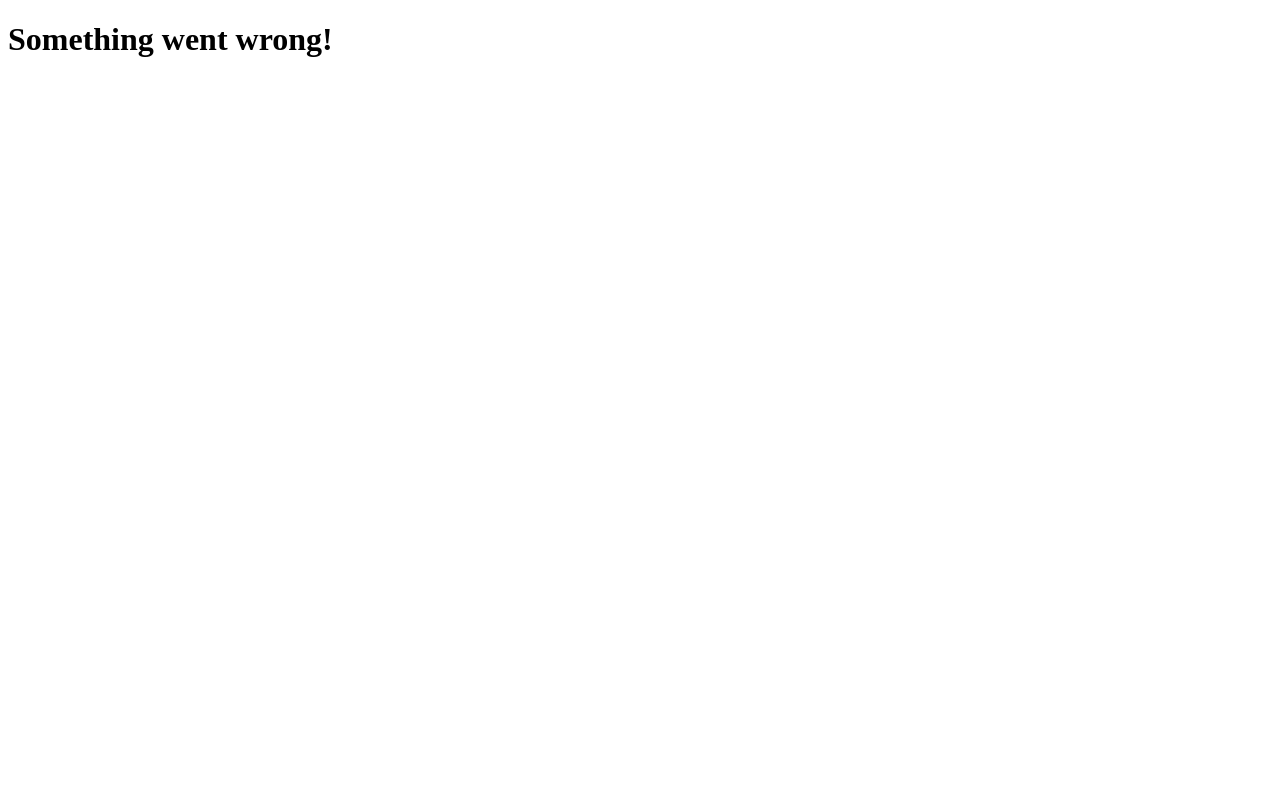
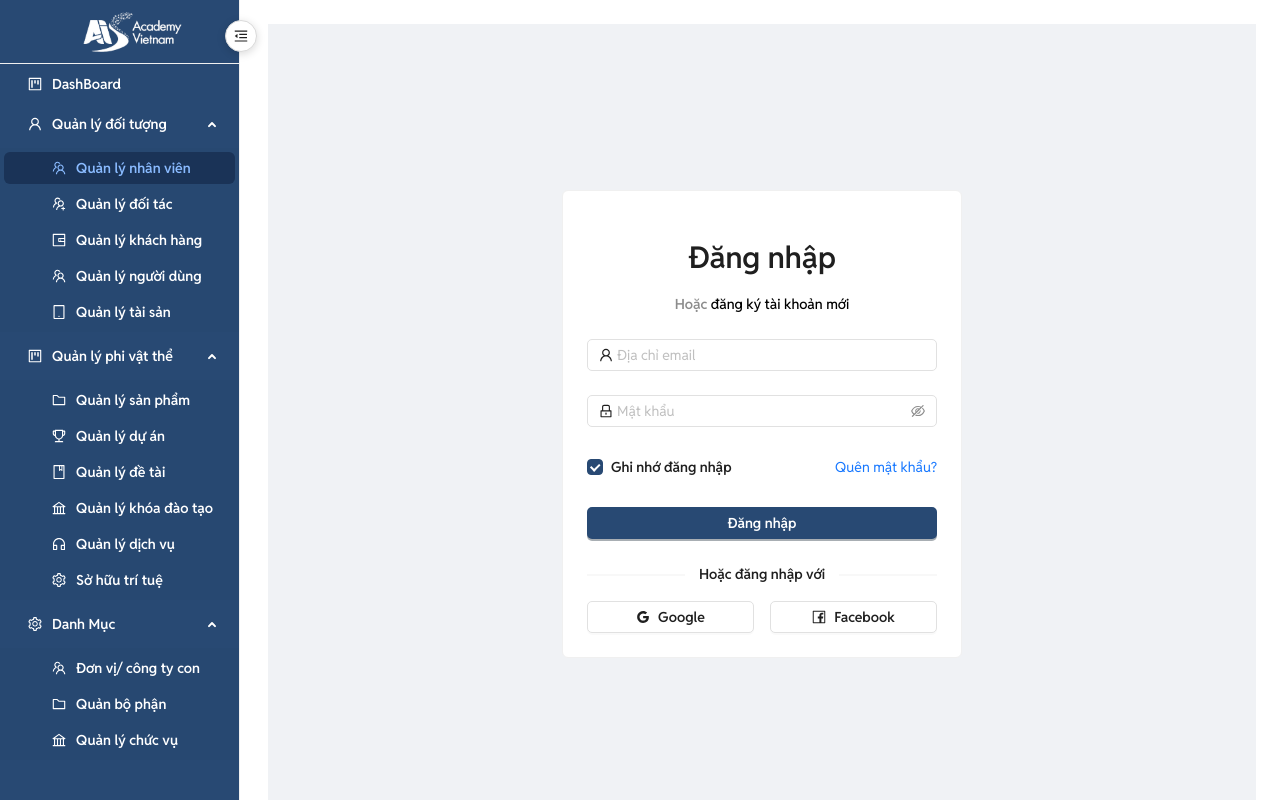
Before and after one commit to plinh118/doan3_Quanlytaisan, a Next.js app: page /1 in a window 1280 px wide. Before the commit this address had no page. Built offline with nearby package versions, Linux system fonts and the light colour scheme; no server answers.

Commit message:
dashboash

```diff
--- /dev/null
+++ b/src/app/[locale]/page.tsx
@@ -0,0 +1,156 @@
+'use client';
+
+import { useState } from 'react';
+import { useRouter } from 'next/navigation';
+import Link from 'next/link';
+import {
+  Form,
+  Input,
+  Button,
+  Checkbox,
+  Card,
+  Alert,
+  Divider,
+  Typography,
+} from 'antd';
+import {
+  UserOutlined,
+  LockOutlined,
+  EyeInvisibleOutlined,
+  EyeTwoTone,
+  GoogleOutlined,
+  FacebookOutlined,
+} from '@ant-design/icons';
+import { authAPI } from '@/libs/api/auth.api';
+import { RULES_FORM } from '@/utils/validator';
+import { useNotification } from '@/components/UI_shared/Notification';
+const { Title, Text } = Typography;
+
+export default function LoginPage() {
+  const router = useRouter();
+  const [loading, setLoading] = useState(false);
+  const [error, setError] = useState('');
+  const { show } = useNotification();
+
+  const onFinish = async (values: any) => {
+    setLoading(true);
+
+    try {
+      const data = await authAPI.login(values.email, values.password);
+
+      show({ result: data, messageDone: 'Đăng nhập thành công' });
+      if (data === 0) {
+        router.push('/vi/dashboard');
+      }
+    } catch (err: any) {
+      const errorCode = err.response?.data?.errorCode || 8;
+      show({ result: errorCode });
+    } finally {
+      setLoading(false);
+    }
+  };
+
+  return (
+    <div
+      style={{
+        minHeight: '100vh',
+        display: 'flex',
+        alignItems: 'center',
+        justifyContent: 'center',
+        background: '#f0f2f5',
+        padding: '12px',
+      }}
+    >
+      <Card style={{ width: '100%', maxWidth: '400px' }}>
+        <Title level={2} style={{ textAlign: 'center', marginBottom: '16px' }}>
+          Đăng nhập
+        </Title>
+        <Text
+          type="secondary"
+          style={{
+            display: 'block',
+            textAlign: 'center',
+            marginBottom: '24px',
+          }}
+        >
+          Hoặc{' '}
+          <Link href="/vi/register" style={{ fontWeight: 500 }}>
+            đăng ký tài khoản mới
+          </Link>
+        </Text>
+
+        {error && (
+          <Alert
+            message={error}
+            type="error"
+            showIcon
+            style={{ marginBottom: '24px' }}
+          />
+        )}
+
+        <Form
+          name="login"
+          initialValues={{ remember: true }}
+          onFinish={onFinish}
+          layout="vertical"
+        >
+          <Form.Item name="email" rules={RULES_FORM.email}>
+            <Input prefix={<UserOutlined />} placeholder="Địa chỉ email" />
+          </Form.Item>
+
+          <Form.Item
+            name="password"
+            rules={[{ required: true, message: 'Vui lòng nhập mật khẩu!' }]}
+          >
+            <Input.Password
+              prefix={<LockOutlined />}
+              placeholder="Mật khẩu"
+              iconRender={(visible) =>
+                visible ? <EyeTwoTone /> : <EyeInvisibleOutlined />
+              }
+            />
+          </Form.Item>
+
+          <Form.Item>
+            <div style={{ display: 'flex', justifyContent: 'space-between' }}>
+              <Form.Item name="remember" valuePropName="checked" noStyle>
+                <Checkbox>Ghi nhớ đăng nhập</Checkbox>
+              </Form.Item>
+              <Link href="#" style={{ fontSize: '14px' }}>
+                Quên mật khẩu?
+              </Link>
+            </div>
+          </Form.Item>
+
+          <Form.Item>
+            <Button
+              type="primary"
+              htmlType="submit"
+              style={{ width: '100%' }}
+              loading={loading}
+            >
+              Đăng nhập
+            </Button>
+          </Form.Item>
+        </Form>
+
+        <Divider plain>Hoặc đăng nhập với</Divider>
+
+        <div
+          style={{
+            display: 'grid',
+            gridTemplateColumns: '1fr 1fr',
+            gap: '16px',
+          }}
+        >
+          <Button icon={<GoogleOutlined />} style={{ width: '100%' }}>
+            Google
+          </Button>
+          <Button icon={<FacebookOutlined />} style={{ width: '100%' }}>
+            Facebook
+          </Button>
+        </div>
+      </Card>
+    </div>
+  );
+}
```
